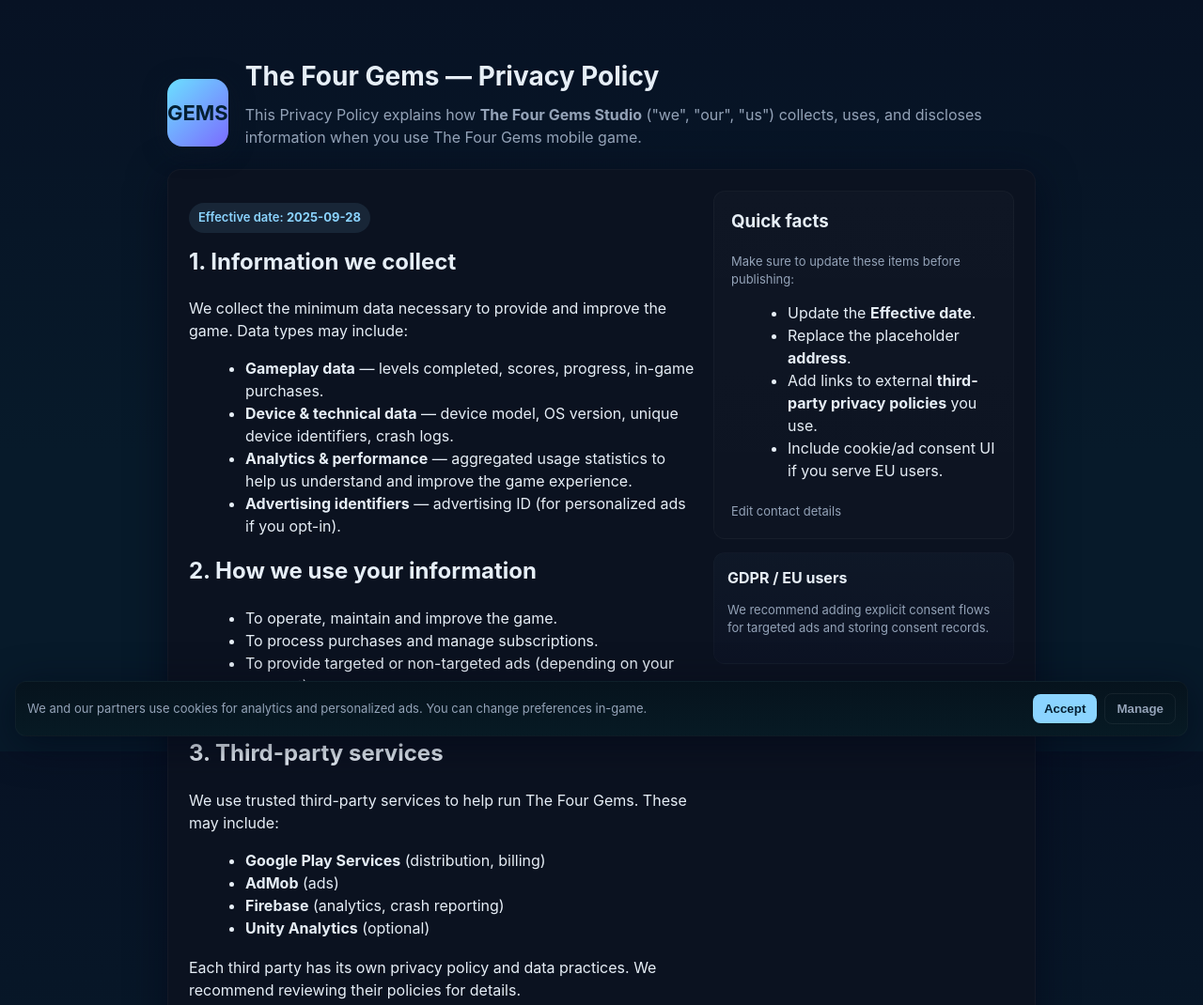
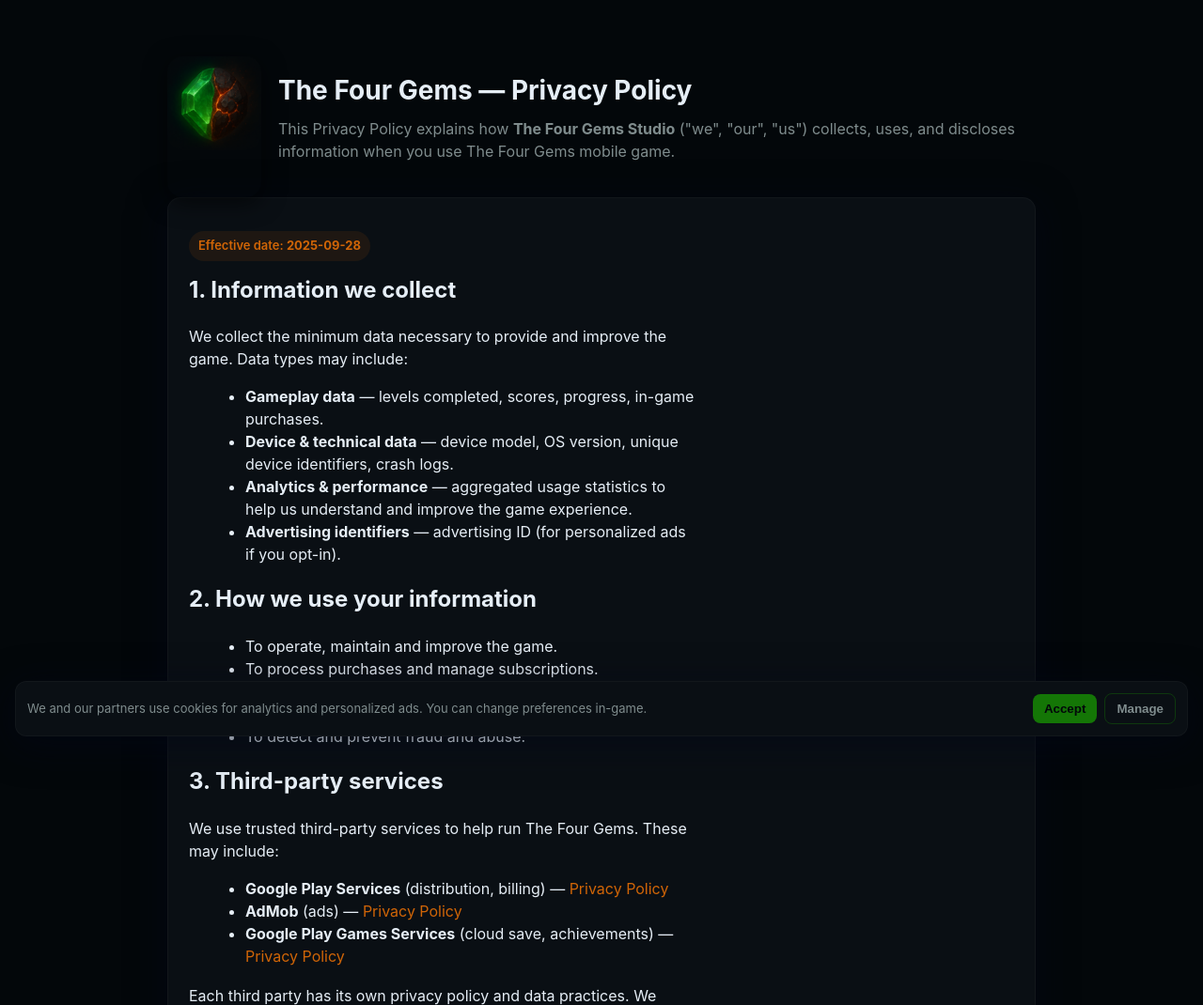
Before and after one commit to thefourgemsstudio/thefourgems, a plain HTML site: page index.html in a window 1280 px wide. Shown: the top 1070 px of the page at 94% size. Drawn offline with Linux system fonts and the light colour scheme.

Commit message:
Terms of service

```diff
--- /dev/null
+++ b/css/styles.css
@@ -0,0 +1,59 @@
+ :root {
+      --bg: #03070a;           /* tło strony */
+      --card: #0a0f14;         /* ciemne tło kart */
+      --accent: #d06507;       /* pomarańczowa lawa */
+      --muted: #7f8c8d;        /* neutralny tekst pomocniczy */
+      --glass: rgba(255,255,255,0.03);
+      --green: #147606;        /* emerald z logo */
+      --darkrock: #211915;     /* czarna wulkaniczna skała */
+    }
+
+    * { box-sizing: border-box; }
+    html, body { height: 100%; margin: 0; font-family: Inter, system-ui, -apple-system, Segoe UI, Roboto, 'Helvetica Neue', Arial; background: var(--bg); color: #e6eef6; line-height: 1.5; }
+
+    .wrap { max-width: 980px; margin: 32px auto; padding: 28px; }
+
+    header { display: flex; align-items: center; gap: 18px; }
+    .logo {
+      width: 150px;
+      height: 150px;
+      min-width: 100px;       /* logo nie zrobi się mniejsze niż 100px */
+      border-radius: 16px;
+      display: flex;
+      align-items: flex-start; /* obrazek wyrównany do góry */
+      justify-content: center;
+      box-shadow: 0 6px 24px rgba(0,0,0,0.6);
+    }
+
+    .logo img {
+      width: 100%;
+      height: auto;            /* zachowuje proporcje */
+      border-radius: 16px;
+      object-fit: contain;
+    }
+
+    h1 { margin: 0; font-size: 28px; color: #e6eef6; }
+    p.lead { color: var(--muted); margin: 8px 0 22px; }
+
+    .card { background: var(--card); padding: 22px; border-radius: 14px; box-shadow: 0 8px 40px rgba(2,6,23,0.6); border: 1px solid rgba(255,255,255,0.03); }
+    .grid { display: grid; grid-template-columns: 1fr 320px; gap: 20px; }
+    .right { position: sticky; top: 28px; height: max-content; }
+    h2 { margin-top: 0; color: #e6eef6; }
+    ul { margin: 8px 0 18px 20px; }
+    code { background: var(--glass); padding: 4px 8px; border-radius: 6px; font-family: SFMono-Regular, Menlo, monospace; color: #cfeffd; }
+    a { color: var(--accent); text-decoration: none; }
+    .meta { font-size: 13px; color: var(--muted); }
+    .section { margin-bottom: 18px; }
+    .pill { display: inline-block; background: rgba(208,101,7,0.1); color: var(--accent); padding: 6px 10px; border-radius: 999px; font-weight: 600; font-size: 13px; }
+
+    .info { display: grid; grid-template-columns: auto 1fr; gap: 8px 18px; align-items: start; }
+    .info strong { color: #cfeffd; }
+
+    footer { margin-top: 26px; color: var(--muted); font-size: 13px; }
+
+    @media (max-width:880px){ .grid{ grid-template-columns:1fr } .right{ position:static } }
+
+    .cookie { position: fixed; left:16px; right:16px; bottom:16px; background: var(--card); padding:12px; border-radius:12px; display:flex; gap:12px; align-items:center; box-shadow:0 8px 40px rgba(2,6,23,0.6); border:1px solid rgba(255,255,255,0.03); }
+    .cookie p{ margin:0; color:var(--muted); font-size:13px; }
+    .btn{ background: var(--green); color: var(--bg); padding:8px 12px; border-radius:8px; font-weight:700; border:none; cursor:pointer; }
+    .btn.ghost{ background:transparent; border:1px solid rgba(20,118,6,0.4); color: var(--muted); }
--- a/index.html
+++ b/index.html
@@ -5,51 +5,17 @@
   <meta name="viewport" content="width=device-width,initial-scale=1" />
   <title>The Four Gems — Privacy Policy</title>
   <meta name="description" content="Privacy Policy for The Four Gems mobile game by The Four Gems Studio." />
-  <style>
-    :root{--bg:#0f1724;--card:#0b1220;--accent:#8bd4ff;--muted:#94a3b8;--glass:rgba(255,255,255,0.03)}
-    *{box-sizing:border-box}
-    html,body{height:100%}
-    body{margin:0;font-family:Inter,system-ui,-apple-system,Segoe UI,Roboto,'Helvetica Neue',Arial;background:linear-gradient(180deg,#071224 0%, #071a2a 60%);color:#e6eef6;line-height:1.5}
-    .wrap{max-width:980px;margin:32px auto;padding:28px}
-    header{display:flex;align-items:center;gap:18px}
-    .logo{width:72px;height:72px;border-radius:16px;background:linear-gradient(135deg,#6be0ff,#7b6bff);display:flex;align-items:center;justify-content:center;font-weight:700;color:#042033;font-size:22px;box-shadow:0 6px 24px rgba(11,24,40,0.6)}
-    h1{margin:0;font-size:28px}
-    p.lead{color:var(--muted);margin:8px 0 22px}
-
-    .card{background:var(--card);padding:22px;border-radius:14px;box-shadow:0 8px 40px rgba(2,6,23,0.6);border:1px solid rgba(255,255,255,0.03)}
-    .grid{display:grid;grid-template-columns:1fr 320px;gap:20px}
-    .right{position:sticky;top:28px;height:max-content}
-    h2{margin-top:0}
-    ul{margin:8px 0 18px 20px}
-    code{background:var(--glass);padding:4px 8px;border-radius:6px;font-family:SFMono-Regular,Menlo,monospace;color:#cfeffd}
-    a{color:var(--accent);text-decoration:none}
-    .meta{font-size:13px;color:var(--muted)}
-    .section{margin-bottom:18px}
-    .pill{display:inline-block;background:rgba(139,212,255,0.1);color:var(--accent);padding:6px 10px;border-radius:999px;font-weight:600;font-size:13px}
-
-    /* table-esque list */
-    .info{display:grid;grid-template-columns:auto 1fr;gap:8px 18px;align-items:start}
-    .info strong{color:#cfeffd}
-
-    footer{margin-top:26px;color:var(--muted);font-size:13px}
-
-    /* responsive */
-    @media (max-width:880px){.grid{grid-template-columns:1fr}.right{position:static}}
-
-    /* cookie bar */
-    .cookie{position:fixed;left:16px;right:16px;bottom:16px;background:linear-gradient(180deg,#06131d,#071a24);padding:12px;border-radius:12px;display:flex;gap:12px;align-items:center;box-shadow:0 8px 40px rgba(2,6,23,0.6);border:1px solid rgba(255,255,255,0.03)}
-    .cookie p{margin:0;color:var(--muted);font-size:13px}
-    .btn{background:var(--accent);color:#042033;padding:8px 12px;border-radius:8px;font-weight:700;border:none;cursor:pointer}
-    .btn.ghost{background:transparent;border:1px solid rgba(255,255,255,0.06);color:var(--muted)}
-  </style>
+  <link rel="stylesheet" href="css/styles.css">
 </head>
 <body>
   <div class="wrap">
     <header>
-      <div class="logo">GEMS</div>
+      <div class="logo">
+        <img src="assets/images/icon small.png" alt="The Four Gems Logo">
+      </div>
       <div>
         <h1>The Four Gems — Privacy Policy</h1>
-        <p class="lead">This Privacy Policy explains how <strong>The Four Gems Studio</strong> (&quot;we&quot;, &quot;our&quot;, &quot;us&quot;) collects, uses, and discloses information when you use The Four Gems mobile game.</p>
+        <p class="lead">This Privacy Policy explains how <strong>The Four Gems Studio</strong> ("we", "our", "us") collects, uses, and discloses information when you use The Four Gems mobile game.</p>
       </div>
     </header>
 
@@ -62,8 +28,8 @@
           <p>We collect the minimum data necessary to provide and improve the game. Data types may include:</p>
           <ul>
             <li><strong>Gameplay data</strong> — levels completed, scores, progress, in-game purchases.</li>
-            <li><strong>Device &amp; technical data</strong> — device model, OS version, unique device identifiers, crash logs.</li>
-            <li><strong>Analytics &amp; performance</strong> — aggregated usage statistics to help us understand and improve the game experience.</li>
+            <li><strong>Device & technical data</strong> — device model, OS version, unique device identifiers, crash logs.</li>
+            <li><strong>Analytics & performance</strong> — aggregated usage statistics to help us understand and improve the game experience.</li>
             <li><strong>Advertising identifiers</strong> — advertising ID (for personalized ads if you opt-in).</li>
           </ul>
         </div>
@@ -82,10 +48,9 @@
         <h2>3. Third-party services</h2>
         <p>We use trusted third-party services to help run The Four Gems. These may include:</p>
         <ul>
-            <li><strong>Google Play Services</strong> (distribution, billing)</li>
-            <li><strong>AdMob</strong> (ads)</li>
-            <li><strong>Firebase</strong> (analytics, crash reporting)</li>
-            <li><strong>Unity Analytics</strong> (optional)</li>
+          <li><strong>Google Play Services</strong> (distribution, billing) — <a href="https://policies.google.com/privacy" target="_blank">Privacy Policy</a></li>
+          <li><strong>AdMob</strong> (ads) — <a href="https://support.google.com/admob/answer/6128543?hl=en" target="_blank">Privacy Policy</a></li>
+          <li><strong>Google Play Games Services</strong> (cloud save, achievements) — <a href="https://www.google.com/policies/privacy/" target="_blank">Privacy Policy</a></li>
         </ul>
         <p>Each third party has its own privacy policy and data practices. We recommend reviewing their policies for details.</p>
       </div>
@@ -96,7 +61,7 @@
         </div>
 
         <div class="section">
-          <h2>5. In-app purchases &amp; payments</h2>
+          <h2>5. In-app purchases & payments</h2>
           <p>We do not handle payment card information directly. Purchases and billing are processed via the app store billing providers (e.g., Google Play Billing).</p>
         </div>
 
@@ -129,32 +94,12 @@
           <h2>Contact</h2>
           <p>If you have questions or wish to exercise your data rights, please contact:</p>
           <div class="info">
-            <strong>Email</strong><span><a href="mailto:thefourgemsstudio@gmail.com">thefourgemsstudio@gmail.com</a></span>
+            <strong>Email</strong><span><a href="mailto:contact.thefourgemsstudio@gmail.com">contact.thefourgemsstudio@gmail.com</a></span>
             <strong>Developer</strong><span>The Four Gems Studio</span>
-            <strong>Address</strong><span>123 Example Street, Rome, Italy</span>
+            <strong>Address</strong><span>-, Italy</span>
           </div>
         </div>
-
       </section>
-
-      <aside class="right">
-        <div style="padding:18px;border-radius:12px;background:linear-gradient(180deg,rgba(255,255,255,0.02),rgba(255,255,255,0.01));border:1px solid rgba(255,255,255,0.03)">
-          <h3 style="margin-top:0">Quick facts</h3>
-          <p class="meta">Make sure to update these items before publishing:</p>
-          <ul>
-            <li>Update the <strong>Effective date</strong>.</li>
-            <li>Replace the placeholder <strong>address</strong>.</li>
-            <li>Add links to external <strong>third-party privacy policies</strong> you use.</li>
-            <li>Include cookie/ad consent UI if you serve EU users.</li>
-          </ul>
-          <p style="margin:8px 0 0"><a href="#contact" class="meta">Edit contact details</a></p>
-        </div>
-
-        <div style="margin-top:14px;padding:14px;border-radius:12px;background:linear-gradient(180deg,rgba(139,212,255,0.03),rgba(123,107,255,0.02));border:1px solid rgba(255,255,255,0.02)">
-          <h4 style="margin:0 0 6px">GDPR / EU users</h4>
-          <p class="meta">We recommend adding explicit consent flows for targeted ads and storing consent records.</p>
-        </div>
-      </aside>
     </main>
 
     <footer class="card" style="margin-top:18px;">
@@ -173,13 +118,11 @@
   <script>
     function acceptCookies(){
       document.querySelector('.cookie').style.display='none';
-      // store consent in localStorage for demonstration
       localStorage.setItem('tfg_cookies','accepted');
     }
     function rejectCookies(){
       alert('Open game settings to manage ad preferences.');
     }
-    // hide cookie bar if previously accepted
     if(localStorage.getItem('tfg_cookies')==='accepted') document.querySelector('.cookie').style.display='none';
   </script>
 </body>
```
Also changed, not shown: terms.html (added, +97 -0 lines), assets/images/icon small.png (added). Lines whose indentation alone changed are shown as unchanged.
